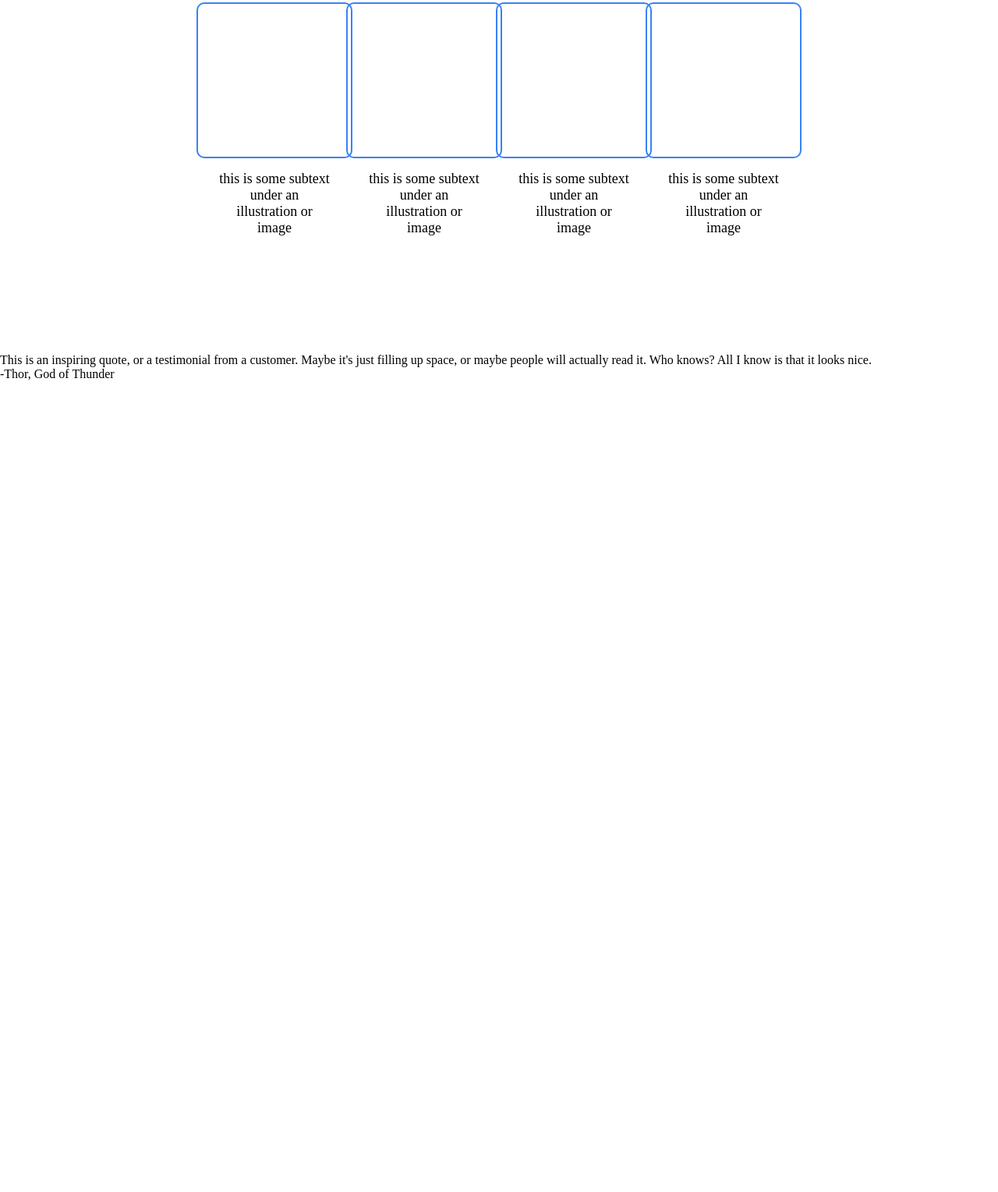
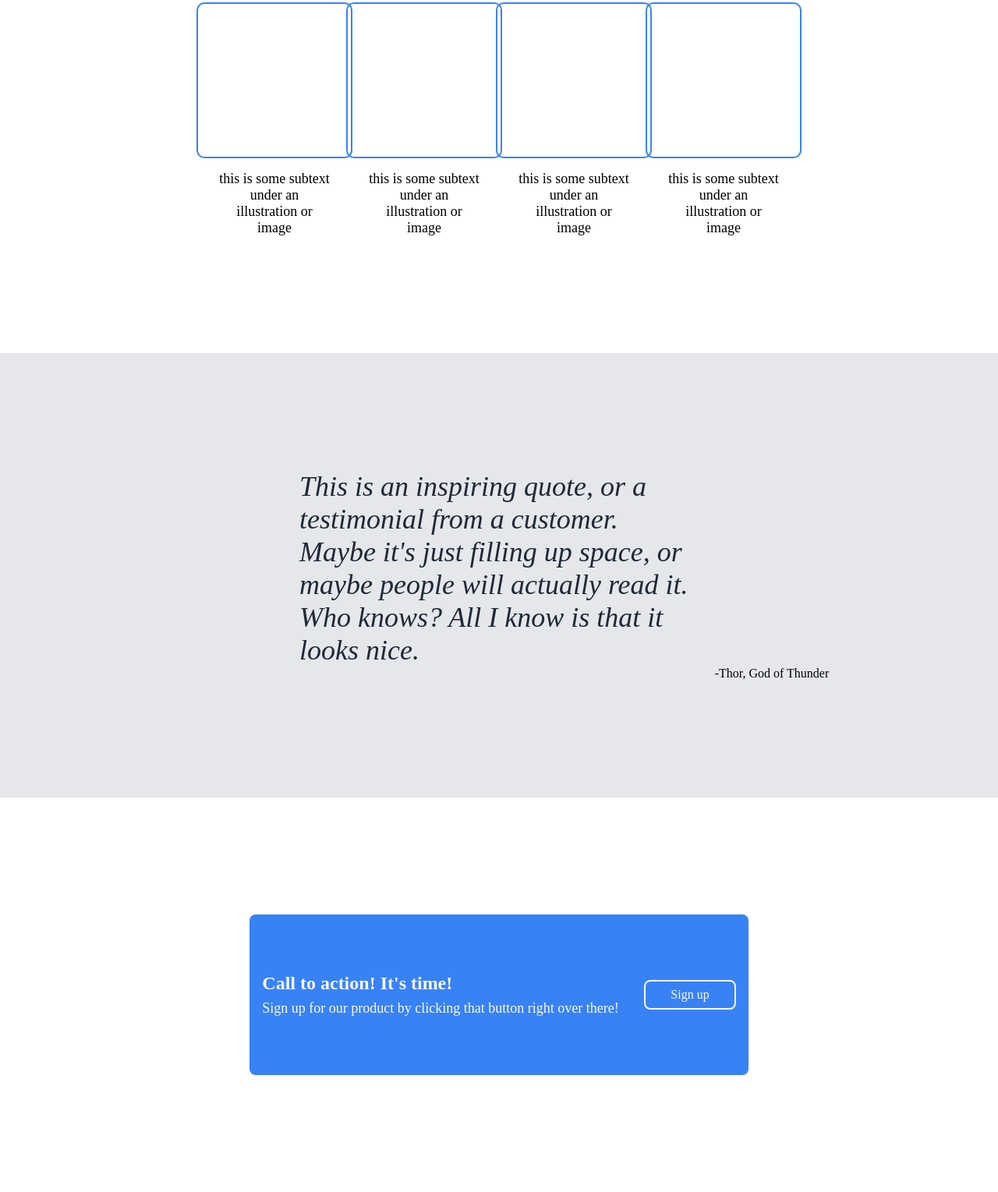
Before and after one commit to RichHawkins/TOP-LandingPage, a plain HTML site: page index.html in a window 1280 px wide. Shown: the part 969-2498 px from the top of the page at 78% size. Before the commit the page ends 1458 px from the top, so only its background shows below. Drawn offline with Linux system fonts and the light colour scheme.

Commit message:
Adds quote and call to action sections and styles them

```diff
--- a/index.html
+++ b/index.html
@@ -52,7 +52,16 @@
             <p>This is an inspiring quote, or a testimonial from a customer. Maybe it's just filling up space, or maybe people will actually read it. Who knows? All I know is that it looks nice.</p>
             <span>-Thor, God of Thunder</span>
         </div>
+    </section>
+    <section class="cta">
+        <div class="cta-card">
+            <div class="card-text">
+                <span>Call to action! It's time!</span>
+                <p>Sign up for our product by clicking that button right over there!</p>
+            </div>
+            <a href="#">Sign up</a>
+        </div>
+    </section>
 
-    </section>
 </body>
 </html>
--- a/style.css
+++ b/style.css
@@ -122,3 +122,62 @@ html {
       display: flex;
       justify-content: center;
   }
+/* Styles quote section */
+.quote{
+    background-color: #E5E7EB;
+    padding-top: 150px;
+    padding-bottom: 150px;
+}
+.quote-container{
+    display:flex;
+    flex-direction: column;
+    align-items:center;
+}
+.quote-container p {
+    display: flex;
+    font-size: 36px;
+    font-weight: 200;
+    font-style: italic;
+    width: 40%;
+    color: #1F2937;
+
+}
+.quote-container span{
+    display: flex;
+    padding-left: 700px;
+
+}
+
+/* Styles call to action section */
+.cta{
+    display: flex;
+    padding: 150px 0 ;
+    justify-content: center;
+    align-items: center;
+}
+.cta-card{
+    display: flex;
+    background-color: #3882F6;
+    width: 50%;
+    justify-content: space-around;
+    align-items: center;
+    border-radius: 8px;
+    padding: 75px 0;
+    color: #F9FAF8;
+}
+.cta-card a {
+    text-decoration: none;
+    color: #F9FAF8;
+    border: solid 2px #F9FAF8;
+    border-radius: 8px;
+    padding: 8px 32px;
+}
+.card-text span{
+    font-size: 24px;
+    font-weight: 900;
+    padding-bottom: 16px;
+}
+.card-text p{
+    font-size: 18px;
+    padding-top: 8px;
+}
```
